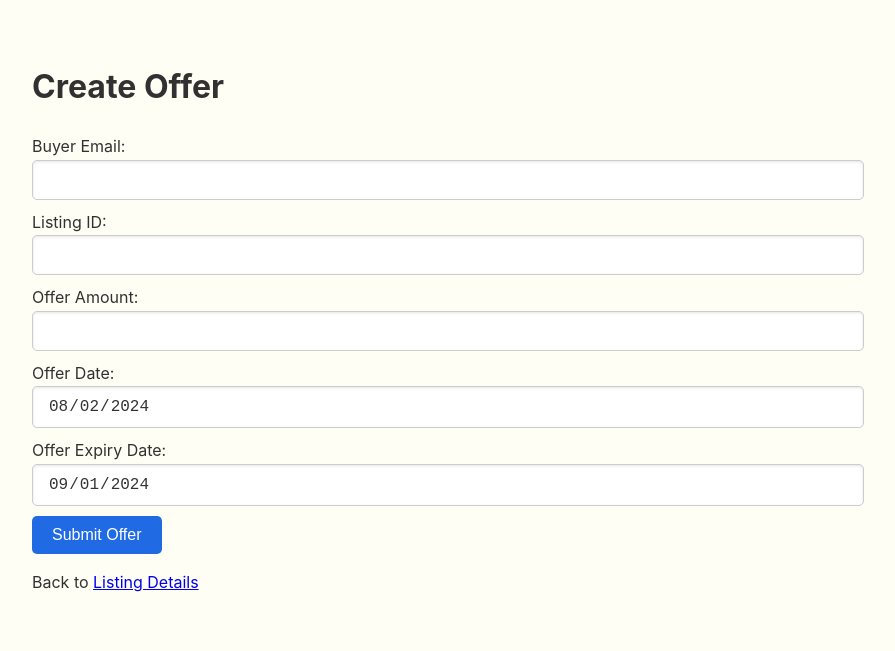
After one commit to arkb75/RealEstate, a web app: file public/CreateOffer.html in a window 1280 px wide. The commit adds this page. Shown: the top 651 px of the page, without its empty margins (208-1103 px from the left). Run offline with its HTML, style and script files only (its server is not run), Linux system fonts and the light colour scheme.

Commit message:
Partial create offer page

```diff
--- /dev/null
+++ b/public/CreateOffer.html
@@ -0,0 +1,76 @@
+<!DOCTYPE html>
+<html lang="en">
+<head>
+    <meta charset="UTF-8">
+    <meta name="viewport" content="width=device-width, initial-scale=1.0">
+    <title>Create Offer</title>
+    <link rel="stylesheet" href="styles.css">
+</head>
+<body>
+<h1>Create Offer</h1>
+<form id="offerForm">
+    <label for="buyerEmail">Buyer Email:</label>
+    <input type="email" id="buyerEmail" name="buyerEmail" required>
+
+    <label for="listingID">Listing ID:</label>
+    <input type="number" id="listingID" name="listingID" required>
+
+    <label for="offerAmount">Offer Amount:</label>
+    <input type="number" id="offerAmount" name="offerAmount" required>
+
+    <label for="offerDate">Offer Date:</label>
+    <input type="date" id="offerDate" name="offerDate" required readonly>
+
+    <label for="offerExpiryDate">Offer Expiry Date:</label>
+    <input type="date" id="offerExpiryDate" name="offerExpiryDate" required readonly>
+
+    <button type="submit">Submit Offer</button>
+</form>
+<p>Back to <a href="ListingDetail.ejs">Listing Details</a></p>
+
+<script>
+    document.getElementById('offerForm').addEventListener('submit', async function(event) {
+        event.preventDefault();
+        const buyerEmail = document.getElementById('buyerEmail').value;
+        const listingID = document.getElementById('listingID').value;
+        const offerAmount = document.getElementById('offerAmount').value;
+        const offerDate = document.getElementById('offerDate').value;
+        const offerExpiryDate = document.getElementById('offerExpiryDate').value;
+
+        try {
+            const response = await fetch('/create-offer', {
+                method: 'POST',
+                headers: {
+                    'Content-Type': 'application/json'
+                },
+                body: JSON.stringify({ buyerEmail, listingID, offerAmount, offerDate, offerExpiryDate })
+            });
+
+            if (!response.ok) {
+                throw new Error('Offer submission failed');
+            }
+
+            const result = await response.json();
+            alert(result.message);
+        } catch (error) {
+            alert('Offer submission failed: ' + error.message);
+        }
+    });
+
+    // Set offer date to today and expiry date to 30 days from today
+    const today = new Date();
+    const thirtyDaysFromToday = new Date();
+    thirtyDaysFromToday.setDate(today.getDate() + 30);
+
+    const formatDateString = (date) => {
+        const year = date.getFullYear();
+        const month = (date.getMonth() + 1).toString().padStart(2, '0');
+        const day = date.getDate().toString().padStart(2, '0');
+        return `${year}-${month}-${day}`;
+    };
+
+    document.getElementById('offerDate').value = formatDateString(today);
+    document.getElementById('offerExpiryDate').value = formatDateString(thirtyDaysFromToday);
+</script>
+</body>
+</html>
--- a/views/ListingDetail.ejs
+++ b/views/ListingDetail.ejs
@@ -37,9 +37,6 @@
     <h4>CONTACT</h4>
     <p>Email: <%= property[16] %></p>
     <p>Phone: <%= property[17] %></p>
-    <p> <%= user[0] %></p>
-    <p> <%= user[1] %></p>
-    <p> <%= user[2] %></p>
 </body>
 </html>
 
```
Also changed, not shown: appController.js (+16 -8 lines), 1 other file.
